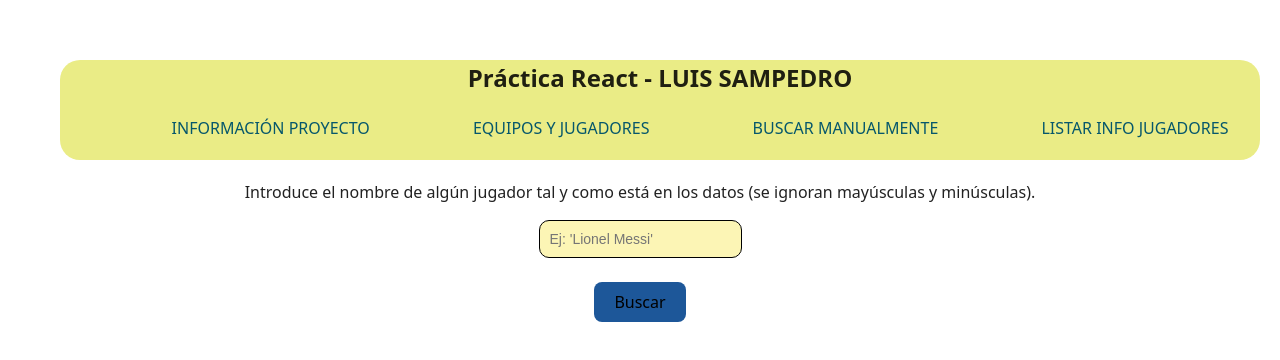
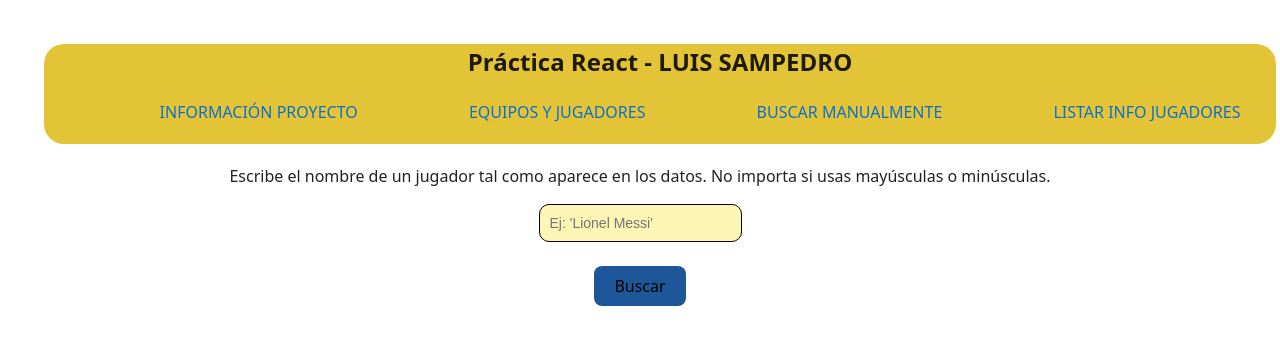
Before and after one commit to 0xLuisfer/practica-react-luis-sampedro, a React (Vite) app: page /buscarJugador in a window 1280 px wide. Shown: the top 360 px of the page. Built offline with nearby package versions, Linux system fonts and the light colour scheme.

Commit message:
React. Cambios leves en diseño y textos

```diff
--- a/src/App.css
+++ b/src/App.css
@@ -1,6 +1,6 @@
 #root {
   max-width: 1280px;
   margin: 0 auto;
-  padding: 2rem;
+  padding: 1rem;
   text-align: center;
 }
--- a/src/components/BuscadorJugador.jsx
+++ b/src/components/BuscadorJugador.jsx
@@ -28,12 +28,9 @@ function BuscadorJugador() {
 
     return (
         <>
-            <p>
-                Introduce el nombre de algún jugador tal y como está en los datos (se ignoran mayúsculas y minúsculas).
-            </p>
-            <input
-                type="text" placeholder="Ej: 'Lionel Messi'" value={nombre} onChange={(e) => setNombre(e.target.value)}
-            />
+            <p>Escribe el nombre de un jugador tal como aparece en los datos. No importa si usas mayúsculas o minúsculas.</p>
+
+            <input type="text" placeholder="Ej: 'Lionel Messi'" value={nombre} onChange={(e) => setNombre(e.target.value)}/>
             <br /><br />
             <button onClick={() => setBuscar(true)}>Buscar</button>
 
--- a/src/components/NavegationComponent.css
+++ b/src/components/NavegationComponent.css
@@ -1,5 +1,5 @@
 .headerComponent {
-    background-color: rgb(234, 236, 134);
+    background-color: #e4c437;
     width: 100%;
     border-radius: 20px;
     height: 100px;
--- a/src/index.css
+++ b/src/index.css
@@ -15,11 +15,11 @@
 
 a {
   font-weight: 500;
-  color: #06576b;
+  color: #0d6fca;
   text-decoration: inherit;
 }
 a:hover {
-  color: #535bf2;
+  color: #ff1c1c;
 }
 
 h1 {
```
